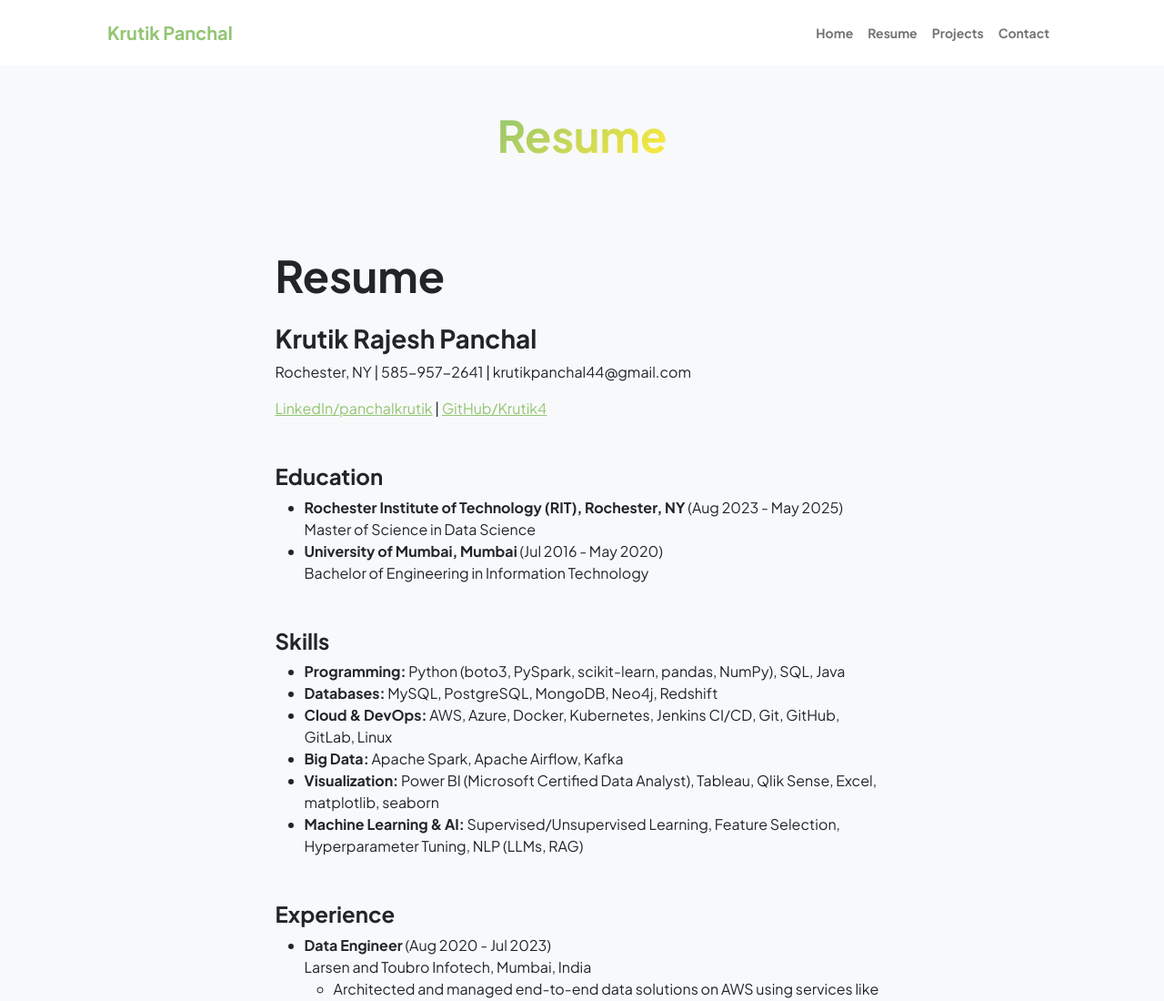
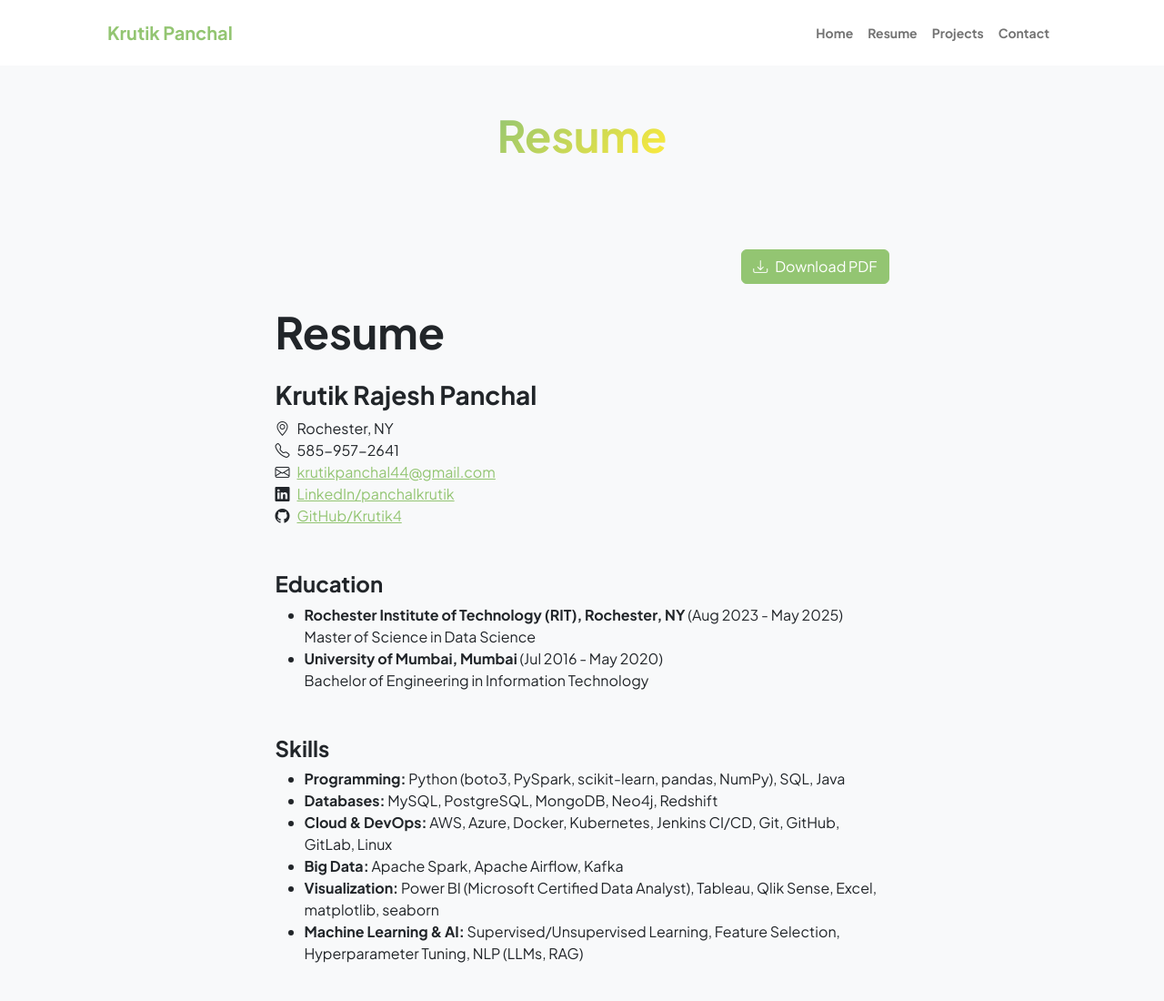
Before and after one commit to Krutik4/krutikpanchal, a plain HTML site: page resume.html in a window 1280 px wide. Shown: the top 1100 px of the page at 91% size. Drawn offline with nearby package versions, Linux system fonts and the light colour scheme.

Commit message:
Update buttons and project layout; enhance resume

```diff
--- a/resume.html
+++ b/resume.html
@@ -46,13 +46,23 @@
     <div class="container px-5">
         <div class="row gx-5">
             <div class="col-lg-12">
+                <div class="d-flex justify-content-end mb-4">
+                    <a href="assets/resume.pdf" class="btn btn-primary" download>
+                        <i class="bi bi-download me-2"></i>Download PDF
+                    </a>
+                </div>
                 <h2 class="display-5 fw-bolder mb-4">Resume</h2>
 
                 <!-- Contact Information -->
                 <div class="mb-5">
                     <h3 class="fw-bolder">Krutik Rajesh Panchal</h3>
-                    <p>Rochester, NY | 585-957-2641 | krutikpanchal44@gmail.com</p>
-                    <p><a href="https://www.linkedin.com/in/panchalkrutik">LinkedIn/panchalkrutik</a> | <a href="https://github.com/Krutik4">GitHub/Krutik4</a></p>
+                    <ul class="list-unstyled">
+                        <li><i class="bi bi-geo-alt me-2"></i>Rochester, NY</li>
+                        <li><i class="bi bi-telephone me-2"></i>585-957-2641</li>
+                        <li><i class="bi bi-envelope me-2"></i><a href="mailto:krutikpanchal44@gmail.com">krutikpanchal44@gmail.com</a></li>
+                        <li><i class="bi bi-linkedin me-2"></i><a href="https://www.linkedin.com/in/panchalkrutik">LinkedIn/panchalkrutik</a></li>
+                        <li><i class="bi bi-github me-2"></i><a href="https://github.com/Krutik4">GitHub/Krutik4</a></li>
+                    </ul>
                 </div>
 
                 <!-- Education -->
```
Also changed, not shown: index.html (+1 -1 lines), projects.html (+4 -4 lines), 1 other file.
